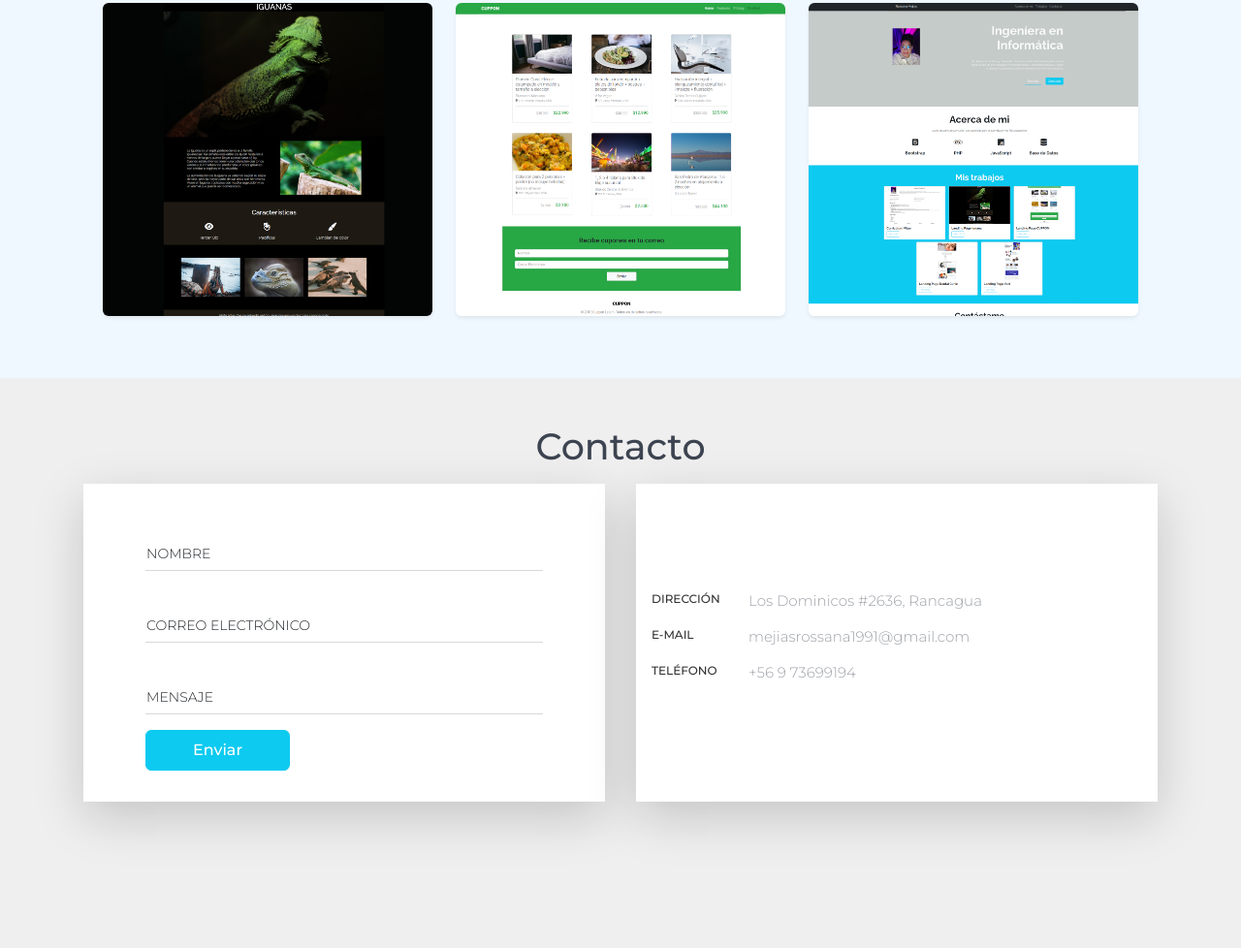
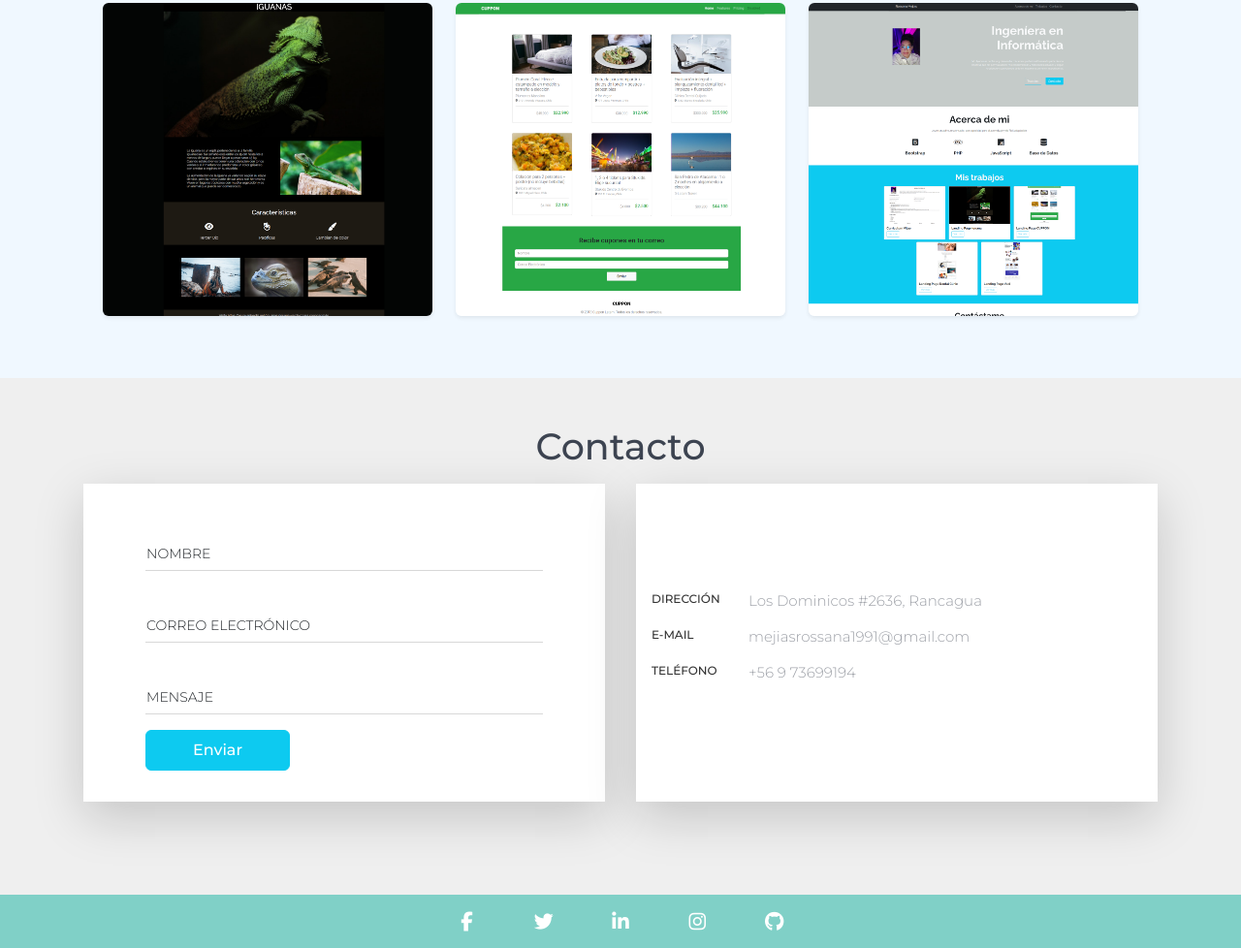
Before and after one commit to rossanamejias/rossanamejias.github.io, a plain HTML site: page index.html in a window 1280 px wide. Shown: the part 4359-5337 px from the top of the page at 97% size. Before the commit the page ends 5282 px from the top, so only its background shows below. Drawn offline with nearby package versions, Linux system fonts and the light colour scheme.

Commit message:
agrego la sección de footer

```diff
--- a/index.html
+++ b/index.html
@@ -418,6 +418,39 @@
             </div>
         </section>
 
+         <!--Footer-->
+        <footer>
+            <div class="col profile-social" >
+            <ul class="social">
+                <li>
+                <a class="ripple-centered" href="https://web.facebook.com/patry.mejias" target="_blank">
+                    <i class="fa-brands fa-facebook-f rsicon"></i>
+                </a>
+                </li>
+                <li>
+                <a class="ripple-centered" href="https://twitter.com/patrymejias" target="_blank">
+                    <i class="fa-brands fa-twitter rsicon"></i>
+                </a>
+                </li>
+                <li>
+                <a class="ripple-centered" href="https://www.linkedin.com/in/rpmm/" target="_blank">
+                    <i class="fa-brands fa-linkedin-in rsicon"></i>
+                </a>
+                </li>
+                <li>
+                <a class="ripple-centered" href="https://www.instagram.com/rossana_mejias/" target="_blank">
+                    <i class="fa-brands fa-instagram rsicon"></i>
+                </a>
+                </li>
+                <li>
+                <a class="ripple-centered" href="https://github.com/rossanamejias" target="_blank">
+                    <i class="fa-brands fa-github rsicon"></i>
+                </a>
+                </li>
+            </ul>
+            </div>
+        </footer>
+
         <!-- Bootstrap -->
         <script src="https://cdn.jsdelivr.net/npm/bootstrap@5.3.0/dist/js/bootstrap.bundle.min.js" integrity="sha384-geWF76RCwLtnZ8qwWowPQNguL3RmwHVBC9FhGdlKrxdiJJigb/j/68SIy3Te4Bkz" crossorigin="anonymous"></script>
         <!-- Font Awesome -->
```
